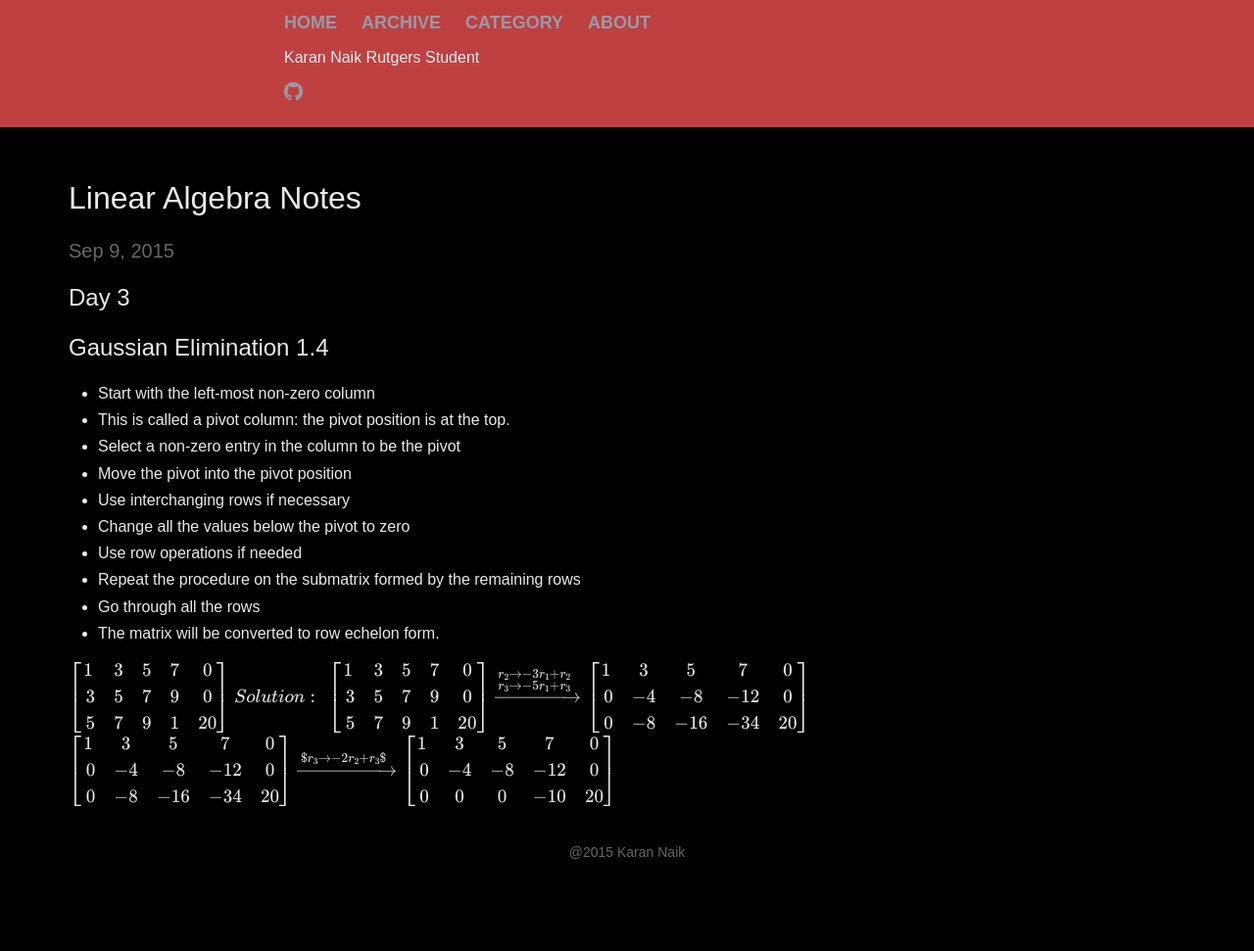
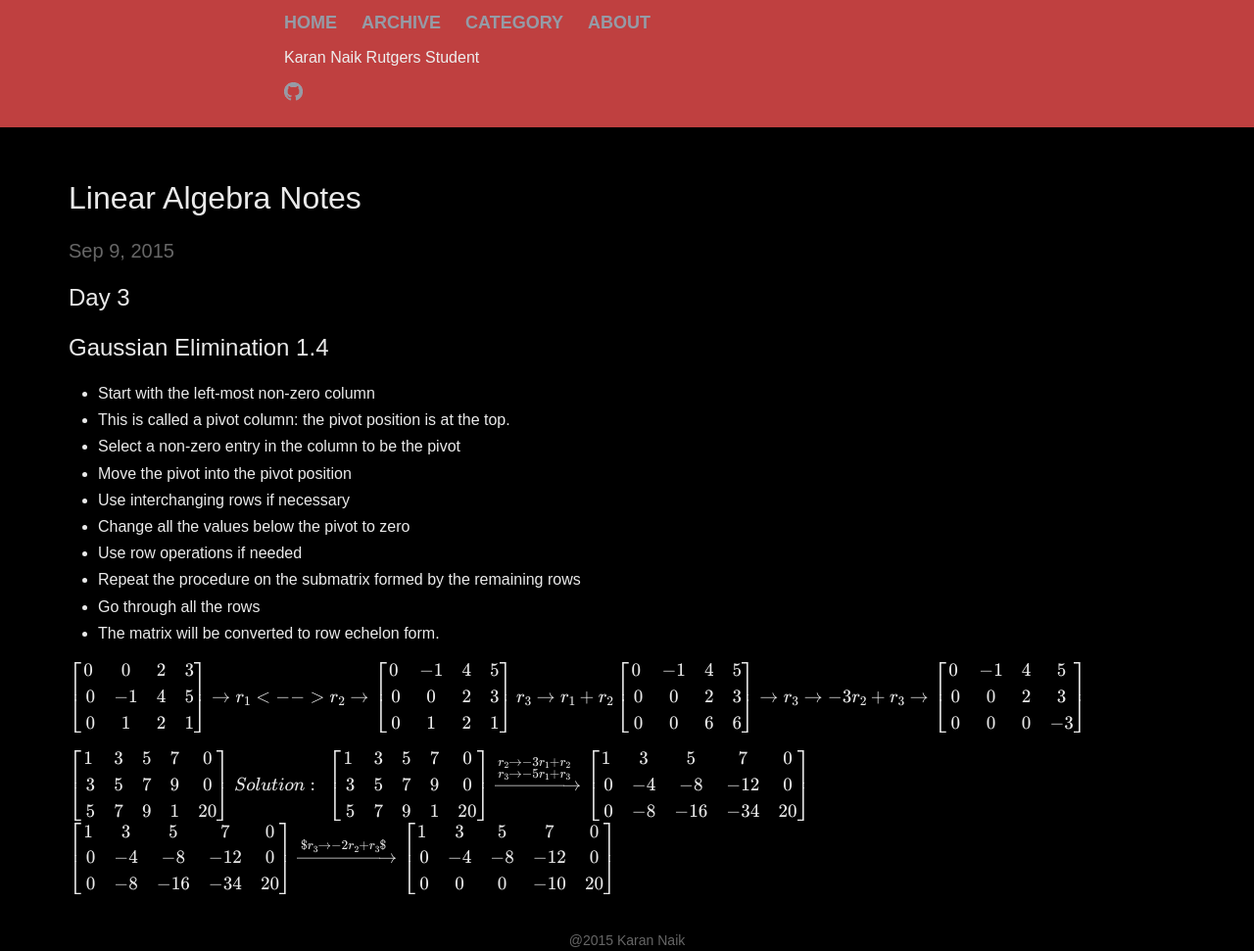
Before and after one commit to knaik/knaik.github.io, a Jekyll site: the page built from _posts/2015-09-09-linear-alg.markdown, in a window 1280 px wide. Shown: the whole page at 98% size. Built offline with Jekyll 4.4.1, drawn with Linux system fonts in a browser that asks for light colours; formulas are drawn with MathJax 3; before the commit the page ends 900 px from its top, so only the background shows below that.

Commit message:
Getting to Row Ech

```diff
--- a/_posts/2015-09-09-linear-alg.markdown
+++ b/_posts/2015-09-09-linear-alg.markdown
@@ -18,6 +18,11 @@ categories: LinearAlgebra
 - Go through all the rows
 - The matrix will be converted to row echelon form.
 
+$$ \begin{bmatrix} 0 & 0 & 2 & 3 \\\ 0 & -1 & 4 & 5 \\\ 0 & 1 & 2 & 1 \end{bmatrix}\to r_1 <- -> r_2\to \begin{bmatrix} 0 & -1 & 4 & 5 \\\ 0 & 0 & 2 & 3 \\\ 0 & 1 & 2 & 1 \end{bmatrix} $$
+$$ r_3 \to r_1+ r_2 \begin{bmatrix} 0 & -1 & 4 & 5 \\\ 0 & 0 & 2 & 3 \\\ 0 & 0 & 6 & 6 \end{bmatrix} \to r_3 \to -3r_2 + r_3 \to \begin{bmatrix} 0 & -1 & 4 & 5 \\\ 0 & 0 & 2 & 3 \\\ 0 & 0 & 0 & -3 \end{bmatrix}$$
+
+
+
 $$ \begin{bmatrix} 1& 3 & 5 & 7 & 0 \\\ 3 & 5 & 7 & 9 & 0 \\\ 5& 7 & 9 & 1 & 20 \end{bmatrix} \\\
 Solution: \\\
 \begin{bmatrix} 1& 3 & 5 & 7 & 0 \\\ 3 & 5 & 7 & 9 & 0 \\\ 5& 7 & 9 & 1 & 20 \end{bmatrix} \xrightarrow{\begin{subarray}{l} r_2 \rightarrow -3r_1 + r_2 \\ r_3 \rightarrow -5r_1 + r_3 \end{subarray}} \begin{bmatrix} 1& 3 & 5 & 7 & 0\\\ 0 & -4 & -8 & -12 & 0 \\\ 0 & -8 & -16 & -34 & 20	\end{bmatrix} $$
```
Also changed, not shown: 1 other file.
